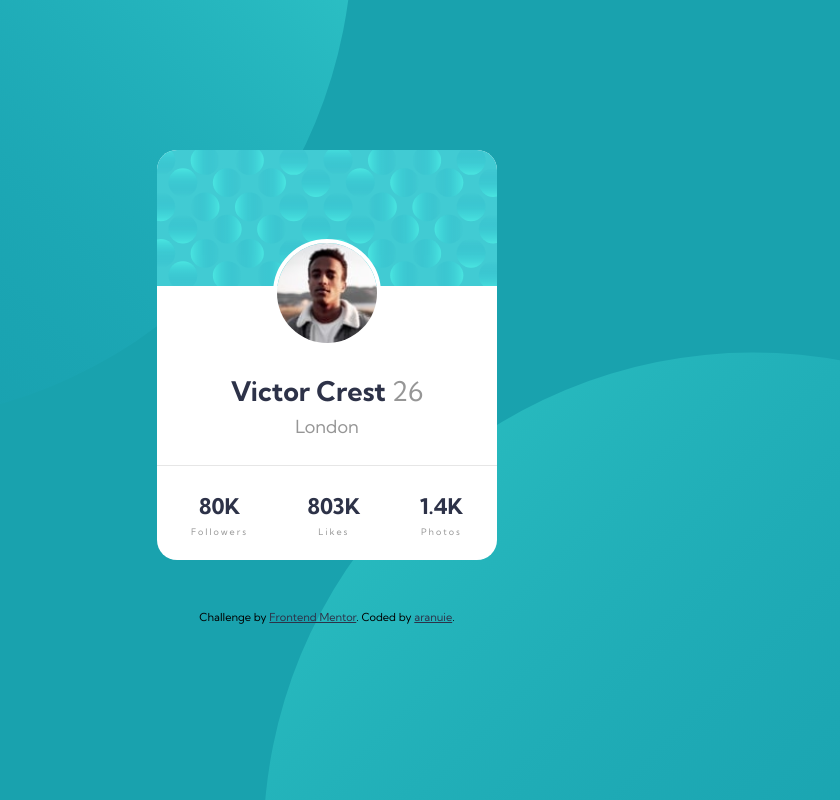
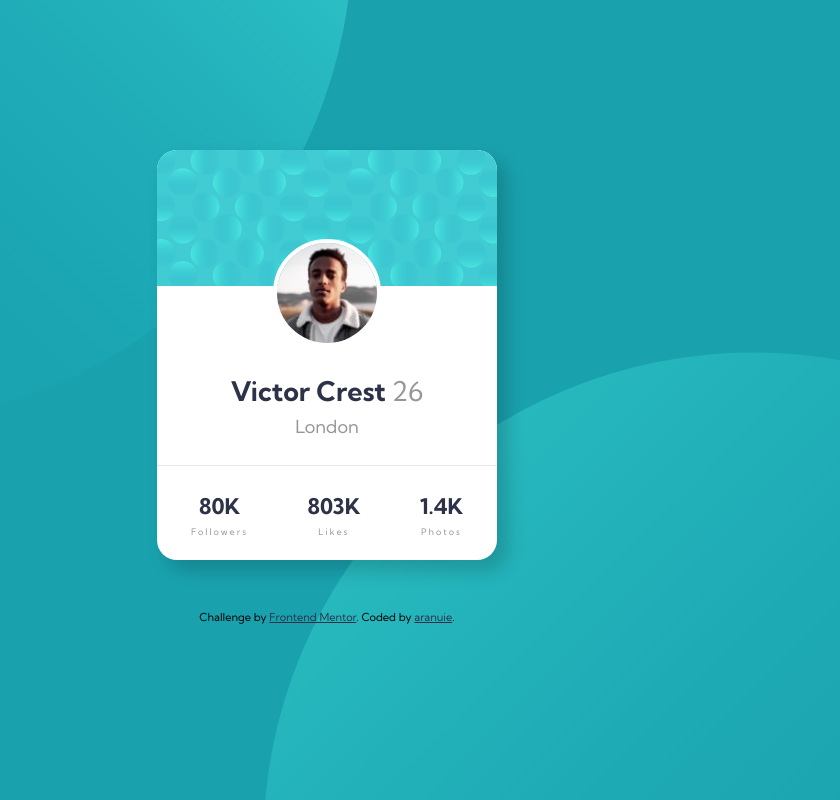
Before and after one commit to aranuie/profile-card-component-main, a plain HTML site: page index.html in a window 1280 px wide. Shown: the whole page, without its empty margins (313-1153 px from the left). Drawn offline with Linux system fonts and the light colour scheme.

Commit message:
added box-shadow

```diff
--- a/styles.css
+++ b/styles.css
@@ -1,4 +1,3 @@
-
 @import url('https://fonts.googleapis.com/css2?family=Kumbh+Sans:wght@400;700&display=swap');
 
 :root {
@@ -23,6 +22,9 @@ main {
     max-width: 340px;
     margin: 150px auto auto auto;
     border-radius: 20px;
+    box-shadow: 10px 10px 18px 1px rgba(0, 0, 0, 0.17);
+    -webkit-box-shadow: 10px 10px 18px 1px rgba(0, 0, 0, 0.17);
+    -moz-box-shadow: 10px 10px 18px 1px rgba(0, 0, 0, 0.17);
 }
 
 .card-background img {
@@ -50,9 +52,11 @@ p {
     color: hsl(0, 0%, 59%);
     font-weight: 400;
 }
+
 .id {
     padding-bottom: 5%;
 }
+
 .id p {
     margin: 0;
     padding-bottom: 3%;
@@ -66,6 +70,7 @@ p {
     border-top: 1px solid hsl(0, 0%, 90%);
     line-height: 20%;
 }
+
 .cat {
     font-size: 0.5em;
     letter-spacing: 2px;
```
